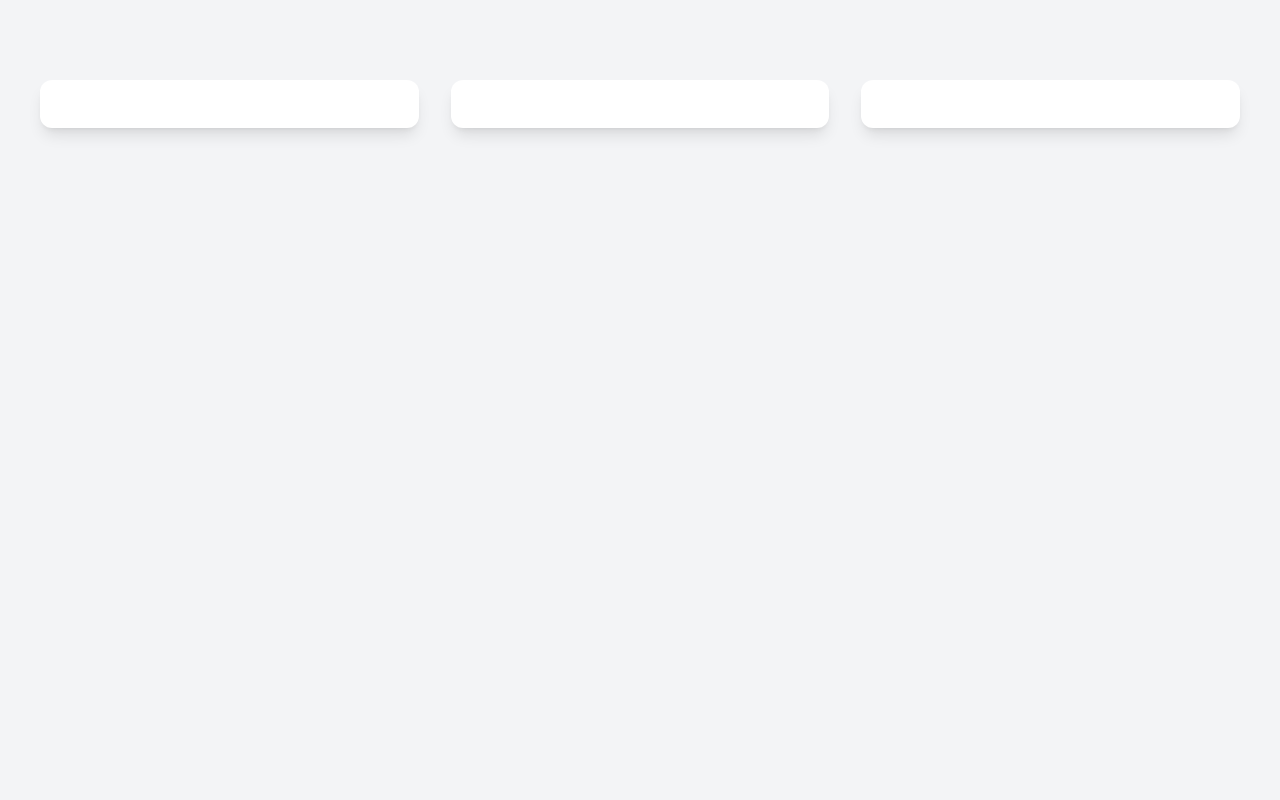
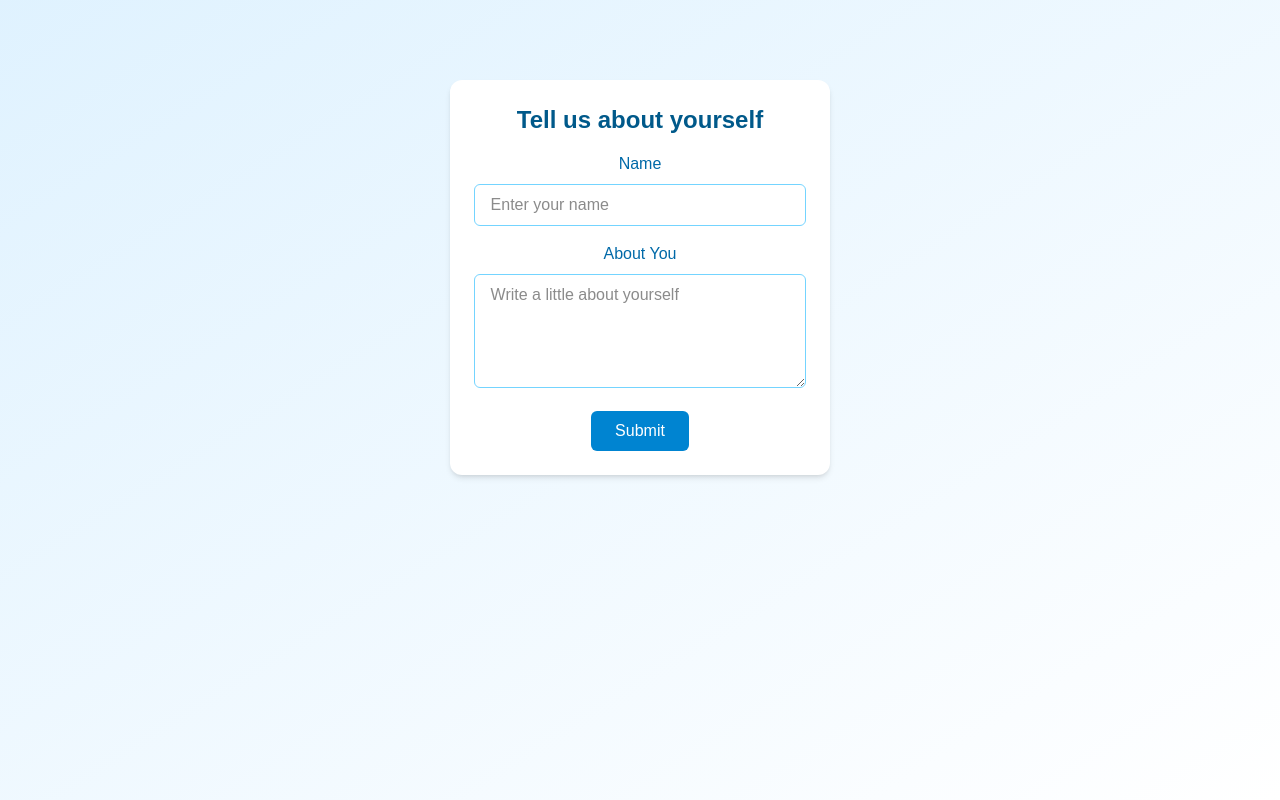
Before and after one commit to c0deAtom/my-nextjs-site, a Next.js app: page / in a window 1280 px wide. Built offline with nearby package versions, Linux system fonts and the light colour scheme.

Commit message:
chnages5

```diff
--- /dev/null
+++ b/src/app/component/Front.tsx
@@ -0,0 +1,70 @@
+"use client";
+
+import { useState, useEffect } from "react";
+
+export default function UserIntro() {
+  const [name, setName] = useState("");
+  const [about, setAbout] = useState("");
+  const [submitted, setSubmitted] = useState(false);
+
+  useEffect(() => {
+    const storedName = localStorage.getItem("userName");
+    const storedAbout = localStorage.getItem("userAbout");
+    if (storedName && storedAbout) {
+      setName(storedName);
+      setAbout(storedAbout);
+      setSubmitted(true);
+    }
+  }, []);
+
+  const handleSubmit = (e: React.FormEvent) => {
+    e.preventDefault();
+    if (name.trim() && about.trim()) {
+      localStorage.setItem("userName", name);
+      localStorage.setItem("userAbout", about);
+      setSubmitted(true);
+    }
+  };
+
+  if (submitted) {
+    return (
+      <div className="bg-white shadow-md rounded-xl p-6 max-w-lg w-full">
+        <h2 className="text-2xl font-semibold text-sky-700 mb-2">Welcome, {name}!</h2>
+        <p className="text-sky-600">{about}</p>
+      </div>
+    );
+  }
+
+  return (
+    <form onSubmit={handleSubmit} className="bg-white shadow-md rounded-xl p-6 max-w-lg w-full">
+      <h2 className="text-2xl font-semibold text-sky-800 mb-4">Tell us about yourself</h2>
+
+      <label className="block text-sky-700 mb-2">Name</label>
+      <input
+        type="text"
+        value={name}
+        onChange={(e) => setName(e.target.value)}
+        className="w-full border border-sky-300 rounded-md px-4 py-2 mb-4 focus:outline-none focus:ring-2 focus:ring-sky-400"
+        placeholder="Enter your name"
+        required
+      />
+
+      <label className="block text-sky-700 mb-2">About You</label>
+      <textarea
+        value={about}
+        onChange={(e) => setAbout(e.target.value)}
+        className="w-full border border-sky-300 rounded-md px-4 py-2 mb-4 focus:outline-none focus:ring-2 focus:ring-sky-400"
+        placeholder="Write a little about yourself"
+        rows={4}
+        required
+      ></textarea>
+
+      <button
+        type="submit"
+        className="bg-sky-600 text-white px-6 py-2 rounded-md hover:bg-sky-700 transition"
+      >
+        Submit
+      </button>
+    </form>
+  );
+}
--- a/src/app/page.tsx
+++ b/src/app/page.tsx
@@ -1,34 +1,27 @@
 "use client"
 
 
+import UserIntro from "./component/Front"
 
 export default function Home() {
 
 
   return (
 
-    <div className="min-h-screen bg-gray-100 p-10 flex flex-col items-center">
-    <h1 className="text-3xl font-bold text-blue-600 mb-10 text-center"></h1>
+    <main className="min-h-screen bg-gradient-to-br from-sky-100 to-white px-6 py-20 flex justify-center">
+    <div className="text-center max-w-2xl">
+    <div>
+<UserIntro />
 
-    <div className="grid grid-cols-1 md:grid-cols-2 lg:grid-cols-3 gap-8 w-full max-w-7xl">
-
-      <div className="bg-white shadow-lg rounded-xl p-6">
-
-      </div>
-
-
-      <div className="bg-white shadow-lg rounded-xl p-5">
-
-      </div>
-
-
-      <div className="bg-white shadow-lg rounded-xl p-6">
+    </div>
 
 
 
-      </div>
+
+
+
     </div>
-  </div>
+  </main>
 
 
 
```
